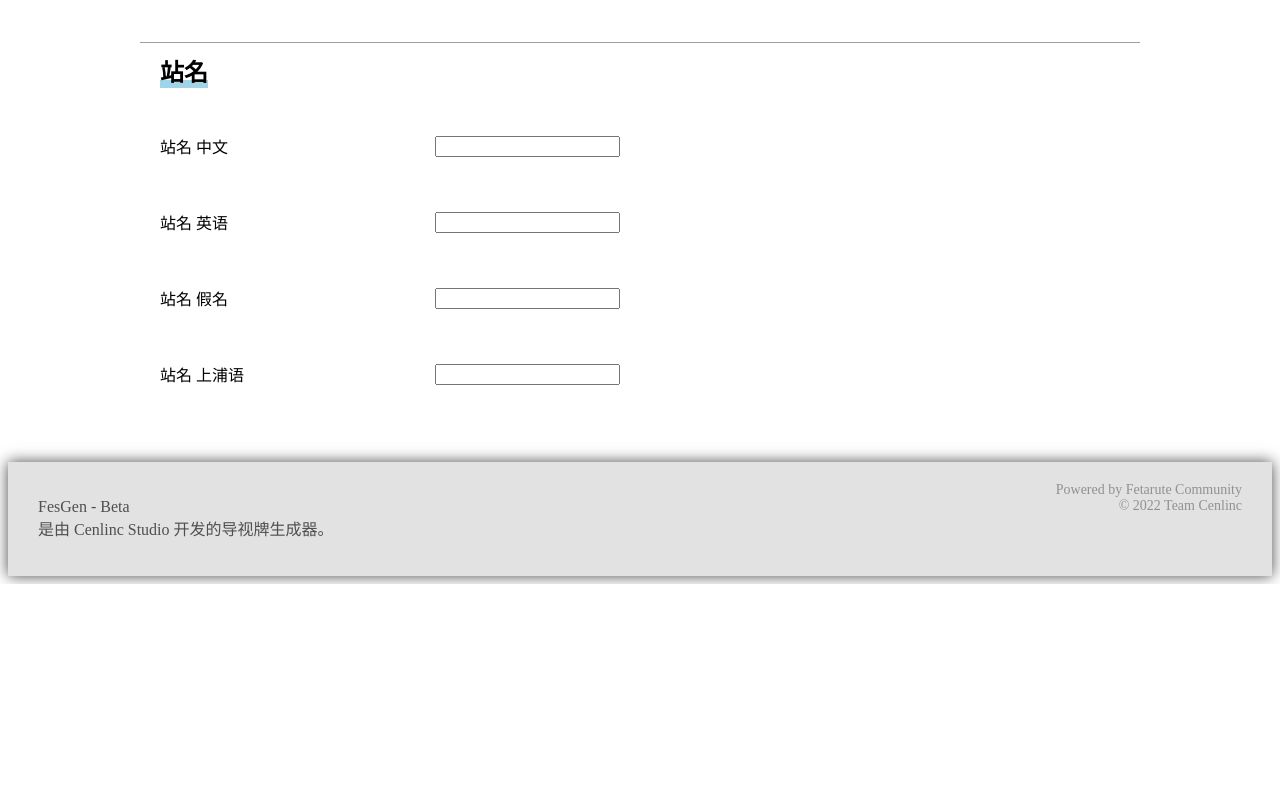
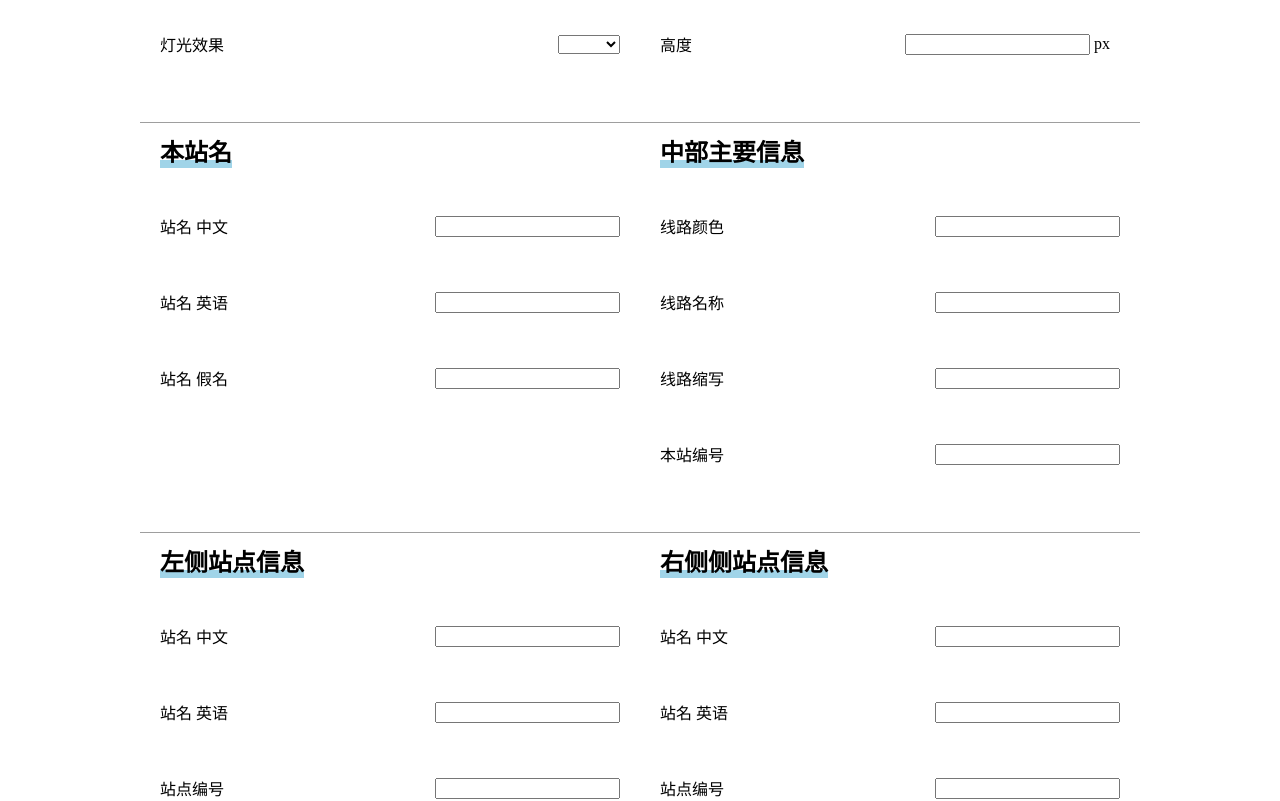
Before and after one commit to Team-Cenlinc/FesGen, a Vue app: page / in a window 1280 px wide. Shown: the part 720-1521 px from the top of the page. Before the commit the page ends 1304 px from the top, so only its background shows below. Built offline with nearby package versions, Linux system fonts and the light colour scheme; the HTML template or start-up script is replaced by a standard one.

Commit message:
Updated App.vue & editor.vue

```diff
--- a/src/App.vue
+++ b/src/App.vue
@@ -1,10 +1,11 @@
 <template>
   <div id="app">
     <HeaderFlex :title="titles"/>
-    <Signs :signStyles="signStyle"/>
+    <Signs :signStyles="signStyle" :sign="sign"/>
       <h3>Data from editor.vue -> App.vue:</h3>
-      <p>{{ signStyle || '你尚未选择'}}
-    </p>
+      <p>{{ signStyle || '你尚未选择'}}</p>
+      <p>{{ sign || '你尚未输入有关标识信息'}}</p>
+      <p>{{ output || '你尚未输入有关输出信息'}}</p>
     <Editor @someChanged="updateData"/>
     <FooterFlex :title="titles"/>
   </div>
@@ -25,11 +26,43 @@ export default {
     }
   },
   props: {
-      signStyle: String
+      signStyle: String,
+      output: {
+        outputWidth: Number,
+        outputHeight: Number,
+        lightStyle: String,
+      },
+      sign:{
+        main: {
+          staNameEnglish: String,
+          staNameChinese: String,
+          staNameKana: String,
+        },
+        left: {
+          leftStaNumber: Number,
+          leftStaNameEnglish: String,
+          leftStaNameChinese: String,
+        },
+        middle: {
+          lineName: String,
+          lineAbbr: String,
+          middleStaNumber: Number,
+        },
+        right: {
+          rightStaNumber: Number,
+          rightStaNameEnglish: String,
+          rightStaNameChinese: String,
+
+        },
+        lineColor: Number,
+        backgroundColor: Number,
+      },
   },
   methods: {
-    updateData(signS){
-     this.signStyle = signS
+    updateData(signStyle, signInfo, signScale){
+      this.signStyle = signStyle
+      this.sign = signInfo
+      this.output = signScale
       console.log(this.signStyle)
     }
   }
--- a/src/components/editor.vue
+++ b/src/components/editor.vue
@@ -13,7 +13,7 @@
       </div>
       <div class="form-min-row">
         <p>灯光效果</p>
-        <select @change="sendData">
+        <select v-model="output.lightStyle" @change="sendData">
           <option value="none">无</option>
           <option value="fluore">荧光灯</option>
           <option value="led">LED</option>
@@ -24,36 +24,83 @@
       <h2>站牌大小</h2>
         <div class="form-min-row">
           <p>宽度</p>
-          <div><input type="number" value="2160"> px</div>
+          <div><input v-model="output.width" @change="sendData" type="number" value="2160"> px</div>
 
         </div>
         <div class="form-min-row">
           <p>高度</p>
-          <div><input type="number" value="720"> px</div>
+          <div><input v-model="output.height" @change="sendData" type="number" value="720"> px</div>
 
         </div>
     </div>
     </div>
     <div class="row">
-    <div>
-      <h2>站名</h2>
+      <div>
+        <h2>本站名</h2>
+          <div class="form-min-row">
+            <p>站名 中文</p>
+            <input v-model="staNameChinese" type="text">
+          </div>
+          <div class="form-min-row">
+            <p>站名 英语</p>
+            <input v-model="staNameEnglish" type="text">
+          </div>
+          <div class="form-min-row">
+            <p>站名 假名</p>
+            <input v-model="staNameKana" type="text">
+          </div>
+      </div>
+      <div>
+        <h2>中部主要信息</h2>
+        <div class="form-min-row">
+          <p>线路颜色</p>
+          <input v-model="lineColor" type="number">
+        </div>
+        <div class="form-min-row">
+          <p>线路名称</p>
+          <input v-model="lineName" type="text">
+        </div>
+        <div class="form-min-row">
+          <p>线路缩写</p>
+          <input v-model="lineAbbr" type="text">
+        </div>
+        <div class="form-min-row">
+          <p>本站编号</p>
+          <input v-model="middleStaNumber" type="Number">
+        </div>
+      </div>
+    </div>
+    <div class="row">
+      <div>
+        <h2>左侧站点信息</h2>
         <div class="form-min-row">
           <p>站名 中文</p>
-          <input data-bind="staNameChinese" type="text">
+          <input v-model="sign.left.leftStaNameChinese" @change="sendData" type="text">
         </div>
         <div class="form-min-row">
           <p>站名 英语</p>
-          <input data-bind="staNameEnglish" type="text">
+          <input v-model="sign.left.leftStaNameEnglish" @change="sendData" type="text">
         </div>
         <div class="form-min-row">
-          <p>站名 假名</p>
-          <input data-bind="staNameKana" type="text">
+          <p>站点编号</p>
+          <input v-model="sign.left.leftStaNumber" @change="sendData" type="number">
+        </div>
+      </div>
+      <div>
+        <h2>右侧侧站点信息</h2>
+        <div class="form-min-row">
+          <p>站名 中文</p>
+          <input v-model="sign.right.rightStaNameChinese" @change="sendData" type="text">
         </div>
         <div class="form-min-row">
-          <p>站名 上浦语</p>
-          <input data-bind="staNameSyapolenus" type="text">
+          <p>站名 英语</p>
+          <input v-model="sign.right.rightStaNameEnglish" @change="sendData" type="text">
         </div>
-    </div>
+        <div class="form-min-row">
+          <p>站点编号</p>
+          <input v-model="sign.right.rightStaNumber" @change="sendData" type="number">
+        </div>
+      </div>
     </div>
   </div>
 </template>
@@ -63,12 +110,42 @@ export default {
   name: "editor",
   data()  {
     return{
-      signStyle: ''
+      signStyle: '',
+      output: {
+        outputWidth: '',
+        outputHeight: '',
+        lightStyle: '',
+      },
+      sign:{
+        main: {
+          staNameEnglish: '',
+          staNameChinese: '',
+          staNameKana: '',
+        },
+        left: {
+          leftStaNumber: '',
+          leftStaNameEnglish: '',
+          leftStaNameChinese: '',
+        },
+        middle: {
+          lineName: '',
+          lineAbbr: '',
+          middleStaNumber: '',
+        },
+        right: {
+          rightStaNumber: '',
+          rightStaNameEnglish: '',
+          rightStaNameChinese: '',
+
+        },
+        lineColor: '',
+        backgroundColor: '',
+      },
     }
   },
   methods :{
     sendData(){
-      this.$emit('someChanged', this.signStyle)
+      this.$emit('someChanged', this.signStyle, this.sign, this.output)
     }
   }
 
```
